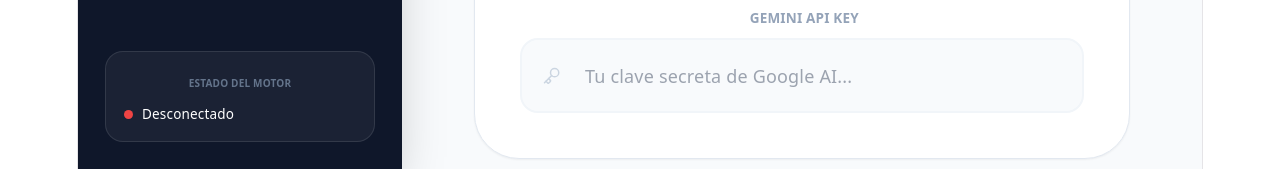
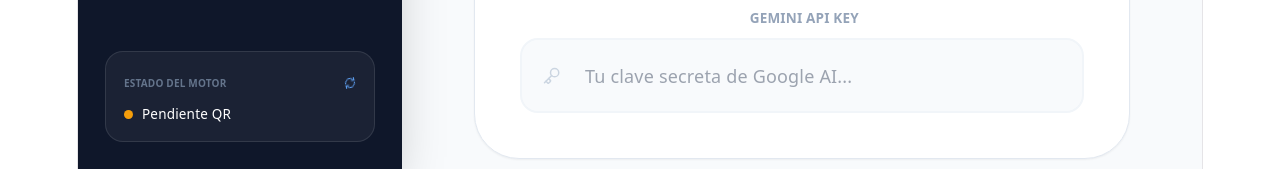
Before and after one commit to genesisrondonuni-hub/frontend-whatsai, a React (Vite) app: page / in a window 1280 px wide. Shown: the part 631-800 px from the top of the page. Built offline with nearby package versions, Linux system fonts and the light colour scheme.

Commit message:
Update App.jsx

```diff
--- a/src/App.jsx
+++ b/src/App.jsx
@@ -2,7 +2,7 @@ import React, { useState, useEffect, useCallback } from 'react';
 import {
   Users, Play, Settings, MessageSquare, Send, Sparkles, CheckCircle2,
   Loader2, Smartphone, Save, BrainCircuit, Wand2, Key, RefreshCw,
-  AlertCircle, ChevronRight, LayoutDashboard, Database
+  AlertCircle, ChevronRight, LayoutDashboard, Database, Plus
 } from 'lucide-react';
 
 // El entorno proporciona la clave si no se ingresa una personalizada
@@ -15,6 +15,7 @@ export default function App() {
   const [isSaved, setIsSaved] = useState(false);
   const [apiStatus, setApiStatus] = useState('desconocido');
   const [qrCode, setQrCode] = useState('');
+  const [lastCheck, setLastCheck] = useState(null);
 
   // --- Estados de Campaña ---
   const [isGenerating, setIsGenerating] = useState(false);
@@ -22,7 +23,7 @@ export default function App() {
   const [sendingProgress, setSendingProgress] = useState({ current: 0, total: 0, status: 'idle' });
 
   // --- Datos de Ejemplo (Simulando 1 de las 50 listas) ---
-  const [lists] = useState([
+  const [lists, setLists] = useState([
     {
       id: 'list-1',
       name: 'Clientes Potenciales - Sector A',
@@ -61,13 +62,17 @@ export default function App() {
   const checkApiStatus = async (url) => {
     if (!url) return;
     try {
-      // Limpiamos la URL para apuntar al endpoint de status
-      const baseUrl = url.replace(/\/send\/?$/, "");
+      // Limpiamos la URL para asegurar que apuntamos al endpoint de status
+      const baseUrl = url.split('/send')[0].replace(/\/$/, "");
       const res = await fetch(`${baseUrl}/status`);
+      if (!res.ok) throw new Error('Error en servidor');
+
       const data = await res.json();
       setApiStatus(data.whatsappReady ? 'conectado' : 'desconectado');
       setQrCode(data.qr || '');
+      setLastCheck(new Date().toLocaleTimeString());
     } catch (e) {
+      console.error("Error de conexión:", e);
       setApiStatus('error');
     }
   };
@@ -82,6 +87,8 @@ export default function App() {
   // --- Lógica de Gemini con Exponential Backoff ---
   const generateWithGemini = async (prompt, retryCount = 0) => {
     const activeApiKey = settings.geminiKey || systemApiKey;
+    if (!activeApiKey) throw new Error("API Key faltante");
+
     try {
       const response = await fetch(`https://generativelanguage.googleapis.com/v1beta/models/gemini-2.5-flash-preview-09-2025:generateContent?key=${activeApiKey}`, {
         method: 'POST',
@@ -99,7 +106,8 @@ export default function App() {
       }
 
       const result = await response.json();
-      return JSON.parse(result.candidates[0].content.parts[0].text);
+      const content = result.candidates[0].content.parts[0].text;
+      return JSON.parse(content);
     } catch (error) {
       if (retryCount < 5) {
         const delay = Math.pow(2, retryCount) * 1000;
@@ -139,7 +147,7 @@ export default function App() {
   return (
     <div className="flex h-screen bg-slate-50 font-sans text-slate-900 overflow-hidden">
       {/* Sidebar Lateral */}
-      <aside className="w-72 bg-slate-900 text-white flex flex-col p-6 shadow-2xl">
+      <aside className="w-72 bg-slate-900 text-white flex flex-col p-6 shadow-2xl shrink-0">
         <div className="flex items-center gap-3 mb-10 px-2">
           <div className="w-10 h-10 bg-blue-600 rounded-xl flex items-center justify-center shadow-lg shadow-blue-500/20">
             <Sparkles size={22} className="text-white" />
@@ -170,11 +178,19 @@ export default function App() {
         </nav>
 
         <div className="mt-auto p-4 bg-white/5 rounded-2xl border border-white/10">
-          <p className="text-[10px] text-slate-500 font-bold uppercase mb-2">Estado del Motor</p>
+          <div className="flex justify-between items-center mb-2">
+            <p className="text-[10px] text-slate-500 font-bold uppercase">Estado del Motor</p>
+            <button onClick={() => checkApiStatus(settings.waApiUrl)} className="text-blue-400 hover:text-blue-300 transition-colors">
+              <RefreshCw size={12} className={apiStatus === 'desconocido' ? 'animate-spin' : ''} />
+            </button>
+          </div>
           <div className="flex items-center gap-2">
-             <div className={`w-2 h-2 rounded-full ${apiStatus === 'conectado' ? 'bg-green-500 animate-pulse' : 'bg-red-500'}`} />
-             <span className="text-xs font-medium">{apiStatus === 'conectado' ? 'En línea' : 'Desconectado'}</span>
+             <div className={`w-2 h-2 rounded-full ${apiStatus === 'conectado' ? 'bg-green-500 animate-pulse' : apiStatus === 'error' ? 'bg-red-500' : 'bg-amber-500'}`} />
+             <span className="text-xs font-medium">
+               {apiStatus === 'conectado' ? 'Conectado' : apiStatus === 'error' ? 'Sin conexión' : 'Pendiente QR'}
+             </span>
           </div>
+          {lastCheck && <p className="text-[9px] text-slate-500 mt-2 italic">Última rev: {lastCheck}</p>}
         </div>
       </aside>
 
@@ -190,18 +206,20 @@ export default function App() {
             <div className="bg-white rounded-[2.5rem] p-10 shadow-sm border border-slate-200">
                <div className="flex justify-between items-center mb-8">
                  <h3 className="text-xl font-bold flex items-center gap-3"><Smartphone className="text-blue-600"/> Servidor de Mensajería</h3>
-                 {apiStatus === 'error' && <span className="text-red-500 text-xs font-bold flex items-center gap-1"><AlertCircle size={14}/> URL no válida</span>}
+                 {apiStatus === 'error' && <span className="text-red-500 text-xs font-bold flex items-center gap-1"><AlertCircle size={14}/> Error de enlace</span>}
                </div>
 
                <div className="space-y-2 mb-8">
                  <label className="text-xs font-black text-slate-400 uppercase ml-1">URL de Render</label>
+                 <div className="flex gap-2">
                   <input
                     type="url"
                     value={settings.waApiUrl}
                     onChange={e => setSettings({...settings, waApiUrl: e.target.value})}
                     placeholder="https://mi-app.onrender.com/send"
-                   className="w-full bg-slate-50 border-2 border-slate-100 rounded-2xl p-5 focus:border-blue-600 outline-none transition-all font-medium"
+                    className="flex-1 bg-slate-50 border-2 border-slate-100 rounded-2xl p-5 focus:border-blue-600 outline-none transition-all font-medium"
                   />
+                 </div>
                </div>
 
                {apiStatus === 'desconectado' && qrCode && (
@@ -248,7 +266,7 @@ export default function App() {
               onClick={handleSaveSettings}
               className="w-full bg-slate-900 text-white rounded-2xl py-6 font-black shadow-2xl hover:bg-black transition-all active:scale-[0.98] flex items-center justify-center gap-3"
             >
-              {isSaved ? <><CheckCircle2 size={20}/> CONFIGURACIÓN GUARDADA</> : <><Save size={20}/> GUARDAR Y VINCULAR</>}
+              {isSaved ? <><CheckCircle2 size={20}/> DATOS GUARDADOS</> : <><Save size={20}/> GUARDAR Y VINCULAR</>}
             </button>
           </div>
         )}
@@ -260,7 +278,7 @@ export default function App() {
                   <h3 className="text-2xl font-black italic">Redactar Mensaje Maestro</h3>
                   <div className="flex items-center gap-2 bg-slate-100 px-4 py-2 rounded-xl">
                     <Database size={16} className="text-slate-500" />
-                    <span className="text-xs font-bold text-slate-600">{lists[0].name}</span>
+                    <span className="text-xs font-bold text-slate-600">{lists[0]?.name || "Sin lista"}</span>
                   </div>
                 </div>
 
@@ -331,7 +349,8 @@ export default function App() {
              </div>
 
              <div className="grid grid-cols-1 md:grid-cols-2 gap-6">
-               {lists.map(list => (
+               {lists.length > 0 ? (
+                 lists.map(list => (
                    <div key={list.id} className="bg-white p-8 rounded-[2.5rem] border border-slate-200 shadow-sm hover:shadow-xl transition-all">
                       <h3 className="text-xl font-bold mb-4">{list.name}</h3>
                       <div className="space-y-3">
@@ -348,7 +367,12 @@ export default function App() {
                          ))}
                       </div>
                    </div>
-               ))}
+                 ))
+               ) : (
+                 <div className="col-span-2 text-center py-20 bg-white rounded-3xl border-2 border-dashed border-slate-100">
+                   <p className="text-slate-400 italic">No hay directorios cargados aún.</p>
+                 </div>
+               )}
              </div>
           </div>
         )}
```
Lines whose indentation alone changed are shown as unchanged.
